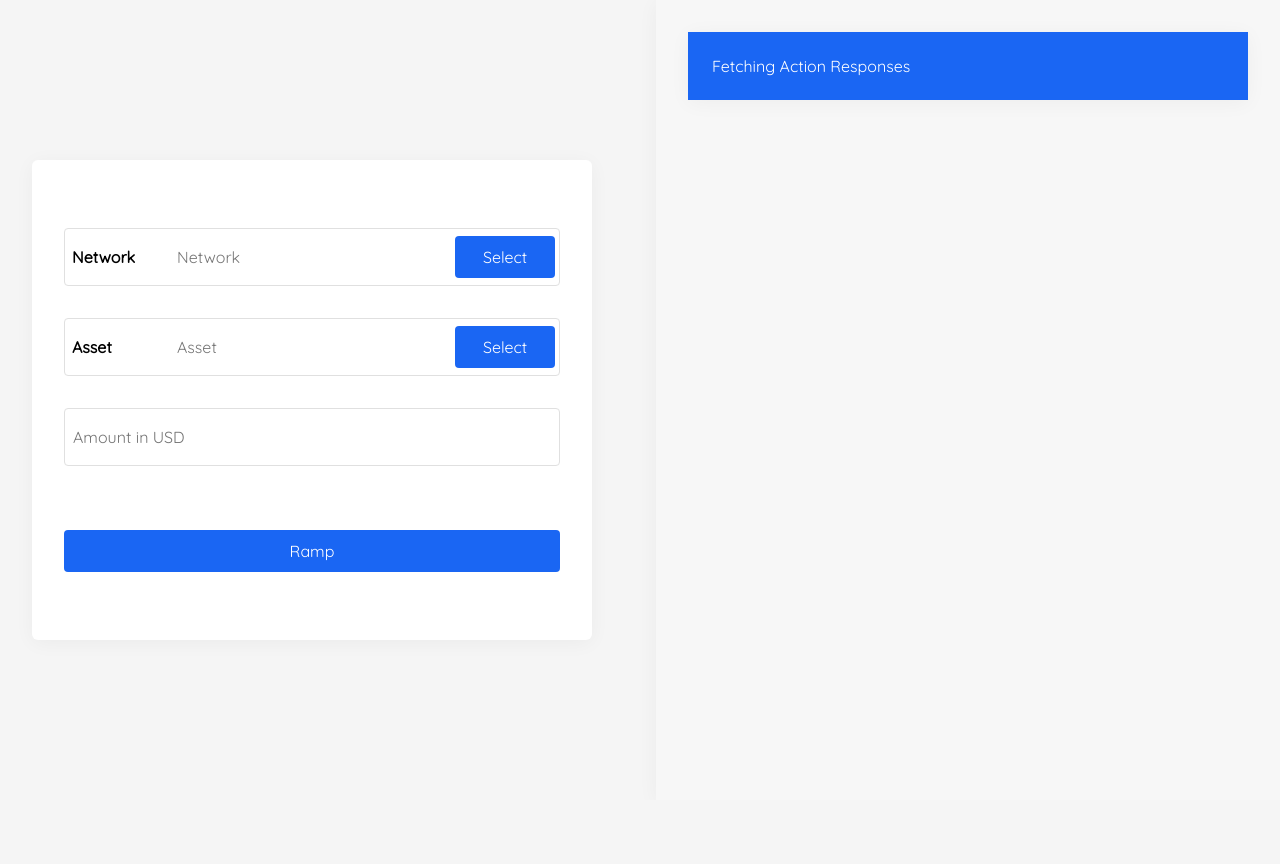
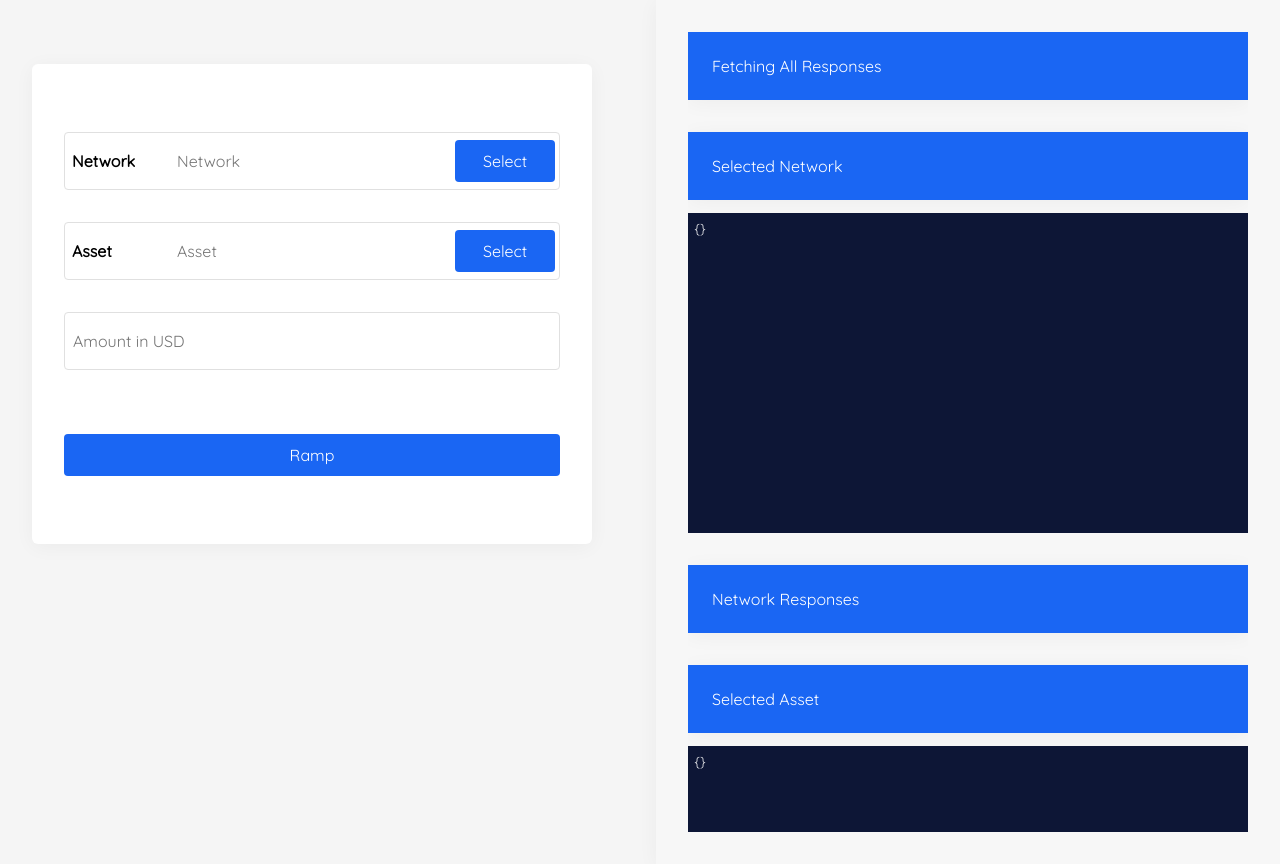
Before and after one commit to theekhay/kado-gateway, a React (Create React App) app: page / in a window 1280 px wide. Before the commit the page ends 800 px from the top, so only its background shows below. Built offline with nearby package versions, Linux system fonts and the light colour scheme; no server answers.

Commit message:
api response panel

```diff
--- a/src/page/APIResponses.jsx
+++ b/src/page/APIResponses.jsx
@@ -1,8 +1,64 @@
-const APIResponses = ({ selectedNetwork, selectedAsset }) => {
+const APIResponses = ({
+  selectedNetwork,
+  selectedAsset,
+  networkAPIResponse,
+  assetAPIResponse,
+  quoteAPIResponse,
+}) => {
   return (
     <div className="apiresponses__container">
       <div className="apiresponse__header">
-        <h4>Fetching Action Responses</h4>
+        <h4>Fetching All Responses</h4>
+      </div>
+      {quoteAPIResponse && (
+        <div className="apiresponse-data">
+          <div className="apiresponse__header">
+            <h4>Quote Response</h4>
+          </div>
+          <div className="apiresponse-print">
+            <pre>{JSON.stringify(quoteAPIResponse, null, 2)}</pre>
+          </div>
+        </div>
+      )}
+      {selectedNetwork && (
+        <div className="apiresponse-data">
+          <div className="apiresponse__header">
+            <h4>Selected Network</h4>
+          </div>
+          <div className="apiresponse-print">
+            <pre>{JSON.stringify(selectedNetwork, null, 2)}</pre>
+          </div>
+        </div>
+      )}
+      <div className="apiresponse-data">
+        <div className="apiresponse__header">
+          <h4>Network Responses</h4>
+        </div>
+        {networkAPIResponse && (
+          <div className="apiresponse-print">
+            <pre>{JSON.stringify(networkAPIResponse, null, 2)}</pre>
+          </div>
+        )}
+      </div>
+      {selectedAsset && (
+        <div className="apiresponse-data">
+          <div className="apiresponse__header">
+            <h4>Selected Asset</h4>
+          </div>
+          <div className="apiresponse-print">
+            <pre>{JSON.stringify(selectedAsset, null, 2)}</pre>
+          </div>
+        </div>
+      )}
+      <div className="apiresponse-data">
+        <div className="apiresponse__header">
+          <h4>Assets Responses</h4>
+        </div>
+        {assetAPIResponse && (
+          <div className="apiresponse-print">
+            <pre>{JSON.stringify(assetAPIResponse, null, 2)}</pre>
+          </div>
+        )}
       </div>
     </div>
   );
--- a/src/page/GateWay.jsx
+++ b/src/page/GateWay.jsx
@@ -18,11 +18,17 @@ const GateWay = () => {
   const [show, setShow] = useState(false);
   const [quote, setQuote] = useState("");
   const [loading, setLoading] = useState(false);
-
   const [statusModal, setStatusModal] = useState(false);
   const [statusRes, setStatusRes] = useState("");
   const [transactionMessage, setTransactionMessage] = useState("");
   const [transactionModal, setTransactionModal] = useState(false);
+
+  const [networkAPIResponse, setNetworkAPIResponse] = useState("");
+  const [assetAPIResponse, setAssetAPIResponse] = useState("");
+  const [quoteAPIResponse, setQuoteAPIResponse] = useState("");
+
+  const NETWORK_API = "https://dev-api.kado.money/v1/ramp/supported-networks";
+  const ASSET_API = "https://dev-api.kado.money/v1/ramp/supported-assets";
 
   useEffect(() => {
     const childResponse = async (e) => {
@@ -128,14 +134,13 @@ const GateWay = () => {
     setLoading(true);
     axios
       .get(
-        `
-      https://dev-api.kado.money/v1/ramp/quote?amountUsd=${amountInUsd}&blockchain=ethereum&asset=ETH&transactionType=buy&partner=prime_trust&fiatMethod=card`
+        `https://dev-api.kado.money/v1/ramp/quote?amountUsd=${amountInUsd}&blockchain=ethereum&asset=ETH&transactionType=buy&partner=prime_trust&fiatMethod=card`
       )
-
       .then((res) => {
         setLoading(false);
         if (res.status === 200) {
           setQuote(res.data.data.quote.receiveUnitCountAfterFees);
+          setQuoteAPIResponse(res.data.data.quote);
         } else {
           setQuote("No quote available");
         }
@@ -188,6 +193,7 @@ const GateWay = () => {
             networktab={networktab}
             selectedNetwork={selectedNetwork}
             setSelectedNetwork={setSelectedNetwork}
+            setNetworkAPIResponse={setNetworkAPIResponse}
           />
         )}
         {assetTab && (
@@ -196,6 +202,7 @@ const GateWay = () => {
             assetTab={assetTab}
             selectedAsset={selectedAsset}
             setSelectedAsset={setSelectedAsset}
+            setAssetAPIResponse={setAssetAPIResponse}
           />
         )}
         {show && (
@@ -247,6 +254,9 @@ const GateWay = () => {
         <APIResponses
           selectedNetwork={selectedNetwork}
           selectedAsset={selectedAsset}
+          networkAPIResponse={networkAPIResponse}
+          assetAPIResponse={assetAPIResponse}
+          quoteAPIResponse={quoteAPIResponse}
         />
       </div>
     </div>
--- a/src/sass/page/_apiresponses.scss
+++ b/src/sass/page/_apiresponses.scss
@@ -1,4 +1,9 @@
 .apiresponses__container {
+  display: grid;
+  gap: 2em;
+  height: 100%;
+  max-height: 100vh;
+  overflow: scroll;
   .apiresponse__header {
     width: 100%;
     min-height: 58px;
@@ -13,3 +18,13 @@
     }
   }
 }
+
+.apiresponse-print {
+  margin-top: 1em;
+  font-size: 13px;
+  background-color: #0d1636;
+  color: #fff;
+  padding: 0.5em;
+  height: 40vh;
+  overflow-y: scroll;
+}
--- a/src/sass/page/_gateway.scss
+++ b/src/sass/page/_gateway.scss
@@ -12,6 +12,11 @@
     padding: 2rem;
     display: grid;
     place-items: center;
+    height: 100%;
+    max-height: 100vh;
+    overflow: scroll;
+    margin-top: 2em;
+    scrollbar-width: none;
   }
 
   .gatewaylayout--right {
--- a/src/ui/AssetTab.jsx
+++ b/src/ui/AssetTab.jsx
@@ -3,7 +3,12 @@ import { MdArrowBackIosNew } from "react-icons/md";
 import { CiSearch } from "react-icons/ci";
 import axios from "axios";
 
-const AssetTab = ({ assetTab, setAssetTab, setSelectedAsset }) => {
+const AssetTab = ({
+  assetTab,
+  setAssetTab,
+  setSelectedAsset,
+  setAssetAPIResponse,
+}) => {
   const [searchparam, setSearchParam] = useState("");
   const [assets, setAssets] = useState("");
 
@@ -20,6 +25,7 @@ const AssetTab = ({ assetTab, setAssetTab, setSelectedAsset }) => {
       );
       if (res.status === 200) {
         setAssets(res?.data?.data?.assets);
+        setAssetAPIResponse(res?.data?.data?.assets);
       } else {
         console.log(res);
         setAssets("No data");
--- a/src/ui/NetworkTab.jsx
+++ b/src/ui/NetworkTab.jsx
@@ -2,7 +2,12 @@ import { MdArrowBackIosNew } from "react-icons/md";
 import axios from "axios";
 import { useState, useLayoutEffect } from "react";
 
-const NetworkTab = ({ networktab, setNetworkTab, setSelectedNetwork }) => {
+const NetworkTab = ({
+  networktab,
+  setNetworkTab,
+  setSelectedNetwork,
+  setNetworkAPIResponse,
+}) => {
   const [blockchains, setBlockchains] = useState("");
 
   useLayoutEffect(() => {
@@ -12,6 +17,7 @@ const NetworkTab = ({ networktab, setNetworkTab, setSelectedNetwork }) => {
       );
       if (res.status === 200) {
         setBlockchains(res?.data?.data?.blockchains);
+        setNetworkAPIResponse(res?.data?.data?.blockchains);
       } else {
         console.log(res);
         setBlockchains("No data");
```
